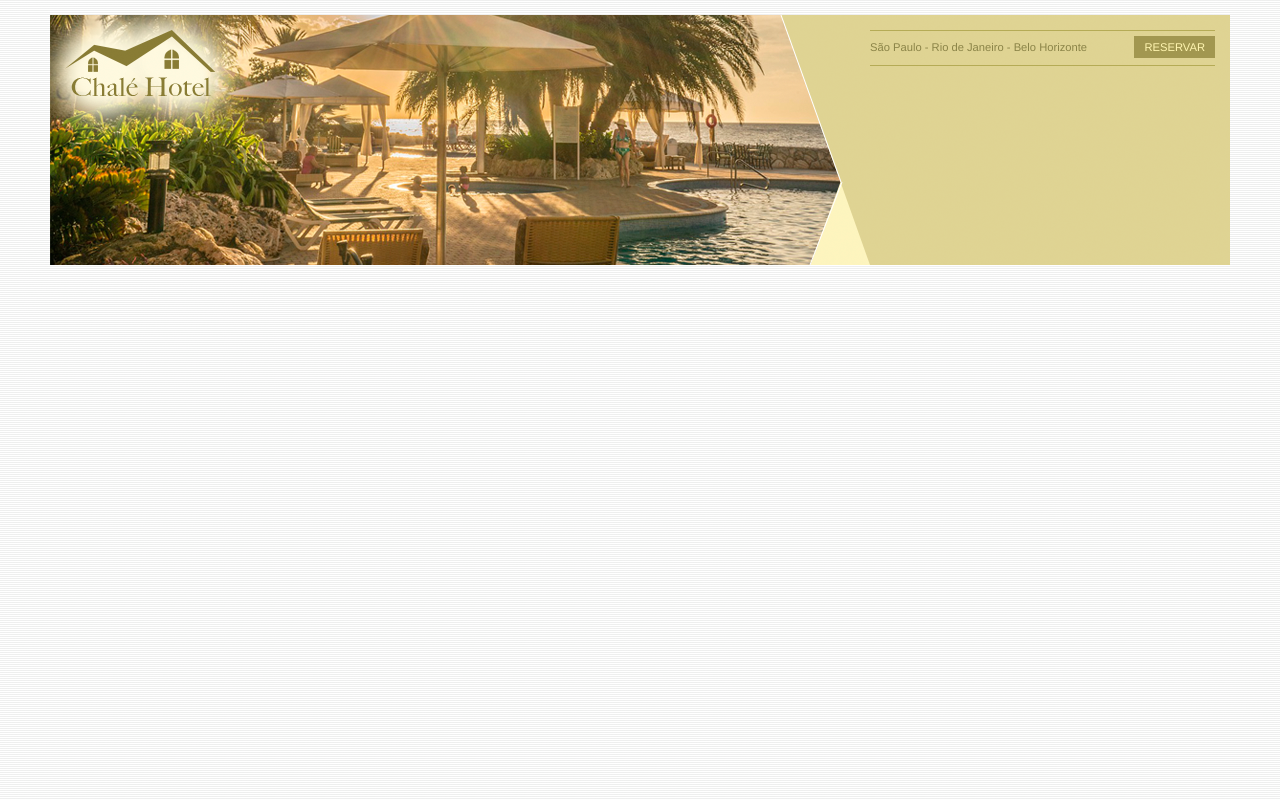
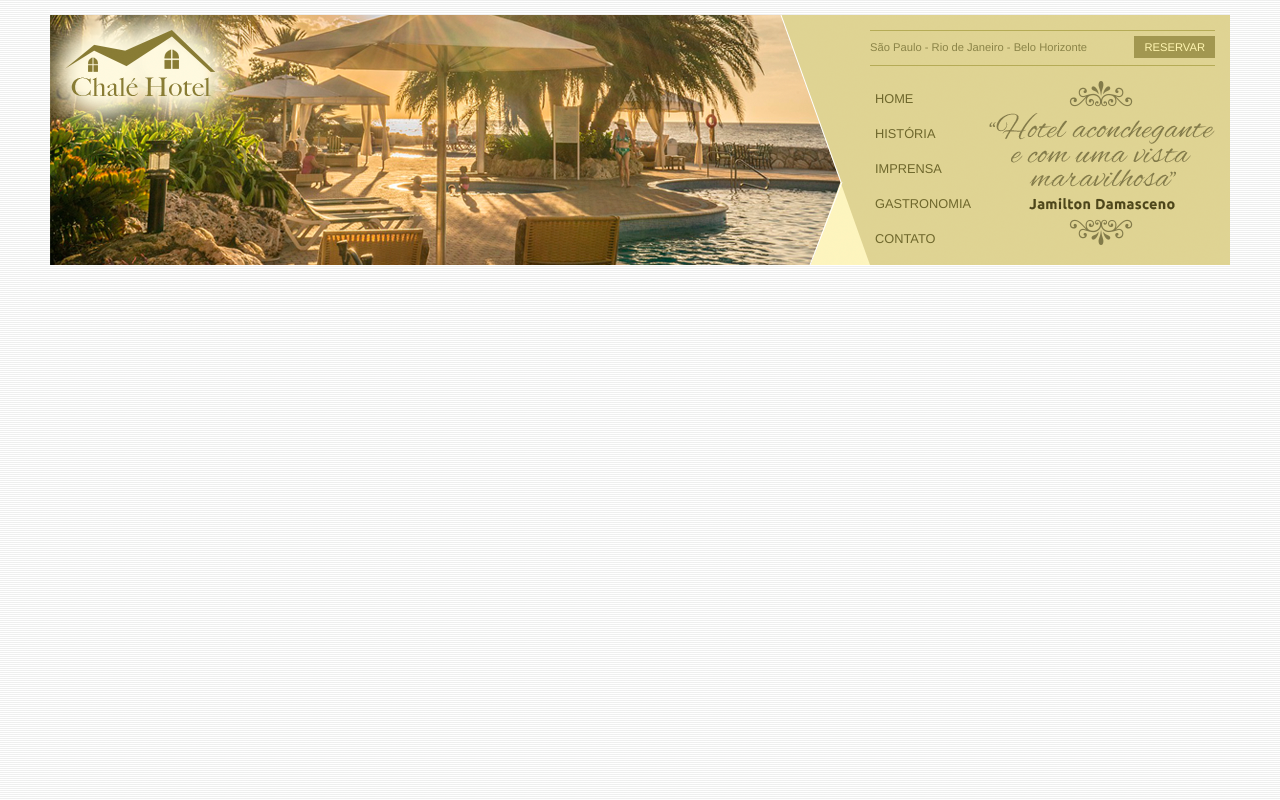
Before and after one commit to robernar2011/Chale-Hotel, a plain HTML site: page index.html in a window 1280 px wide. Drawn offline with Linux system fonts and the light colour scheme.

Commit message:
Configuring menu area

```diff
--- a/estilo.css
+++ b/estilo.css
@@ -87,3 +87,35 @@ a.reserva{
 	padding: 5px 10px;
 	float: right;
 }
+
+/*Vertical Navbar */
+
+#menu{
+	margin-top: 15px;
+}
+
+ul{
+	list-style: none;
+}
+
+ul#navegacao{
+	float: left;
+}
+
+ul#navegacao a{
+	text-transform: uppercase;
+	font-size: 0.8em;
+	padding: 5px;
+	color: #6e672c;
+	line-height: 35px;
+}
+
+ul#navegacao a:hover{
+	background: #fdf6be;
+}
+
+.depoimento{
+	width: 226px;
+	height: 164px;
+	float: right;
+}
--- a/index.html
+++ b/index.html
@@ -26,9 +26,19 @@
 							<a class="reserva" href="">Reservar</a>
 							<div style="clear: both;"></div>
 						</div>
+
+						<div id="menu">
+							<ul id="navegacao">
+								<li><a href="">Home</a></li>
+								<li><a href="">História</a></li>
+								<li><a href="">Imprensa</a></li>
+								<li><a href="">Gastronomia</a></li>
+								<li><a href="">Contato</a></li>
+							</ul>
+							<img class="depoimento" src="imagens/depoimento.png">
+						</div>
 					</div>
 				</div>
-
 			</div> <!-- Topo End -->
 		</div> <!-- Container End -->
 
```
